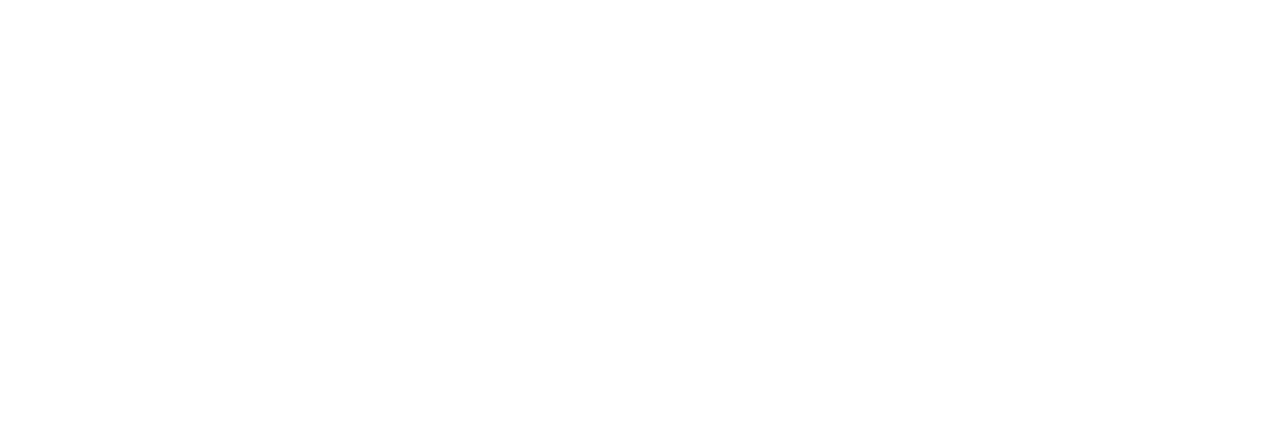
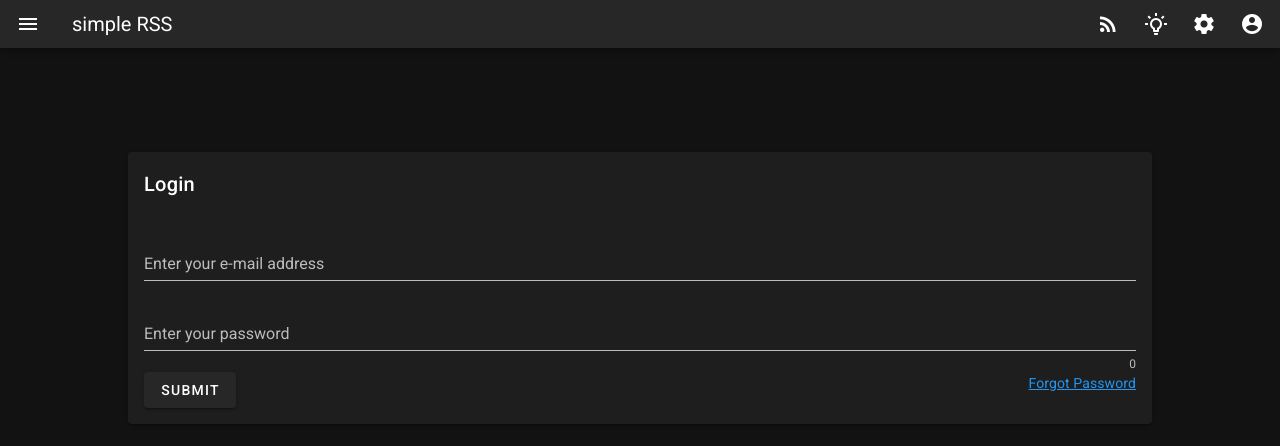
Before and after one commit to human37/feeder, a Vue app: page /login in a window 1280 px wide. Shown: the top 446 px of the page. Built offline with nearby package versions, Linux system fonts and the light colour scheme.

Commit message:
added functioning navbar, login page, and example posts

```diff
--- /dev/null
+++ b/src/components/Feed.vue
@@ -0,0 +1,27 @@
+<template>
+  <v-app style="padding-top: 60px">
+      <Post />
+      <Post />
+      <Post />
+      <Post />
+      <Post />
+      <Post />
+      <Post />
+      <Post />
+      <Post />
+      <Post />
+      <Post />
+      <Post />
+  </v-app>
+</template>
+
+<script>
+import Post from "./Post.vue";
+export default {
+  name: "Feed",
+  components: {
+    Post,
+  },
+  data: () => ({}),
+};
+</script>
--- a/src/components/NavBar.vue
+++ b/src/components/NavBar.vue
@@ -1,17 +1,47 @@
 <template>
   <v-app>
-    <v-navigation-drawer v-model="drawer" app mini-variant>
-      <v-avatar
-        v-for="n in 6"
-        :key="n"
-        :color="`grey ${n === 1 ? 'darken' : 'lighten'}-1`"
-        :size="n === 1 ? 36 : 20"
-        class="d-block text-center mx-auto mb-9"
-      ></v-avatar>
-    </v-navigation-drawer>
-    <v-main>
-      <!--  -->
-    </v-main>
+    <v-app-bar app dense>
+      <v-app-bar-nav-icon></v-app-bar-nav-icon>
+      <v-app-bar-title>simple RSS</v-app-bar-title>
+      <v-spacer></v-spacer>
+      <v-tooltip bottom>
+        <template v-slot:activator="{ on, attrs }">
+          <v-btn @click="getData" icon v-bind="attrs" v-on="on">
+            <v-icon>mdi-rss</v-icon>
+          </v-btn>
+        </template>
+        <span>Add RSS Feed</span>
+      </v-tooltip>
+      <v-tooltip bottom>
+        <template v-slot:activator="{ on, attrs }">
+          <v-btn
+            @click="$vuetify.theme.dark = !$vuetify.theme.dark"
+            icon
+            v-bind="attrs"
+            v-on="on"
+          >
+            <v-icon>mdi-lightbulb-on-outline</v-icon>
+          </v-btn>
+        </template>
+        <span>Toggle Day/Night Theme</span>
+      </v-tooltip>
+      <v-tooltip bottom>
+        <template v-slot:activator="{ on, attrs }">
+          <v-btn @click="getData" icon v-bind="attrs" v-on="on">
+            <v-icon>mdi-cog</v-icon>
+          </v-btn>
+        </template>
+        <span>Change Settings</span>
+      </v-tooltip>
+      <v-tooltip bottom>
+        <template v-slot:activator="{ on, attrs }">
+          <v-btn to="/Login" icon v-bind="attrs" v-on="on">
+            <v-icon>mdi-account-circle</v-icon>
+          </v-btn>
+        </template>
+        <span>Create Account or Login</span>
+      </v-tooltip>
+    </v-app-bar>
   </v-app>
 </template>
 
@@ -21,3 +51,6 @@
   data: () => ({}),
 };
 </script>
+
+<style scoped>
+</style>
--- /dev/null
+++ b/src/components/Post.vue
@@ -0,0 +1,25 @@
+<template>
+  <v-row dense align="center" justify="center" style="max-height: 20%">
+    <v-card height="150px" min-width="80vw">
+      <v-card-title>
+        {{ title }}
+        <v-spacer></v-spacer>
+        <v-icon>mdi-twitter</v-icon>
+      </v-card-title>
+      <v-card-text>
+        {{ content }}
+      </v-card-text>
+    </v-card>
+  </v-row>
+</template>
+
+<script>
+export default {
+  name: "Post",
+  data: () => ({
+    title: "twitter",
+    sub_title: "social",
+    content: "ooga booga sooga looba dooga",
+  }),
+};
+</script>
--- /dev/null
+++ b/src/components/SignUp.vue
@@ -0,0 +1,51 @@
+<template>
+  <v-app>
+    <v-main>
+      <v-container fluid>
+        <v-row align="center" justify="center" style="height: 60vh">
+          <v-card style="min-width: 80%">
+            <v-card-title> Login </v-card-title>
+            <v-card-text class="pt-4">
+              <v-form v-model="valid" ref="form">
+                <v-text-field
+                  label="Enter your e-mail address"
+                  v-model="email"
+                  :rules="emailRules"
+                  required
+                ></v-text-field>
+                <v-text-field
+                  label="Enter your password"
+                  v-model="password"
+                  min="8"
+                  :append-icon-cb="() => (e1 = !e1)"
+                  :type="e1 ? 'password' : 'text'"
+                  :rules="passwordRules"
+                  counter
+                  required
+                ></v-text-field>
+                <v-layout justify-space-between>
+                  <v-btn
+                    @click="submit"
+                    :class="{
+                      'blue darken-4 white--text': valid,
+                      disabled: !valid,
+                    }"
+                    >Submit</v-btn
+                  >
+                  <a href="">Forgot Password</a>
+                </v-layout>
+              </v-form>
+            </v-card-text>
+          </v-card>
+        </v-row>
+      </v-container>
+    </v-main>
+  </v-app>
+</template>
+
+<script>
+export default {
+  name: "SignUp",
+  data: () => ({}),
+};
+</script>
--- a/src/router/index.js
+++ b/src/router/index.js
@@ -11,12 +11,12 @@
     component: Home
   },
   {
-    path: '/about',
-    name: 'About',
+    path: '/login',
+    name: 'Login',
     // route level code-splitting
     // this generates a separate chunk (about.[hash].js) for this route
     // which is lazy-loaded when the route is visited.
-    component: () => import(/* webpackChunkName: "about" */ '../views/About.vue')
+    component: () => import(/* webpackChunkName: "about" */ '../views/Login.vue')
   }
 ]
 
--- a/src/views/Home.vue
+++ b/src/views/Home.vue
@@ -1,16 +1,19 @@
 <template>
   <div>
-      <NavBar />
+    <Feed />
+    <NavBar />
   </div>
 </template>
 
 <script>
 import NavBar from "../components/NavBar.vue";
+import Feed from "../components/Feed.vue";
 
 export default {
   name: "Home",
   components: {
     NavBar,
+    Feed,
   },
 };
 </script>
--- a/src/views/About.vue
+++ b/src/views/Login.vue
@@ -1,20 +1,21 @@
 <template>
   <div>
-    <header></header>
-    <main>
-      <NavBar />
-      <p>this is my about page.</p>
-    </main>
+    <SignUp />
+    <v-app>
+    <NavBar />
+    </v-app>
   </div>
 </template>
 
 <script>
 import NavBar from "../components/NavBar.vue";
+import SignUp from "../components/SignUp.vue";
 
 export default {
-  name: "About",
+  name: "Home",
   components: {
-    NavBar,
+    SignUp,
+    NavBar
   },
 };
 </script>
```
Also changed, not shown: src/components/Login.vue (deleted, +0 -20 lines).
